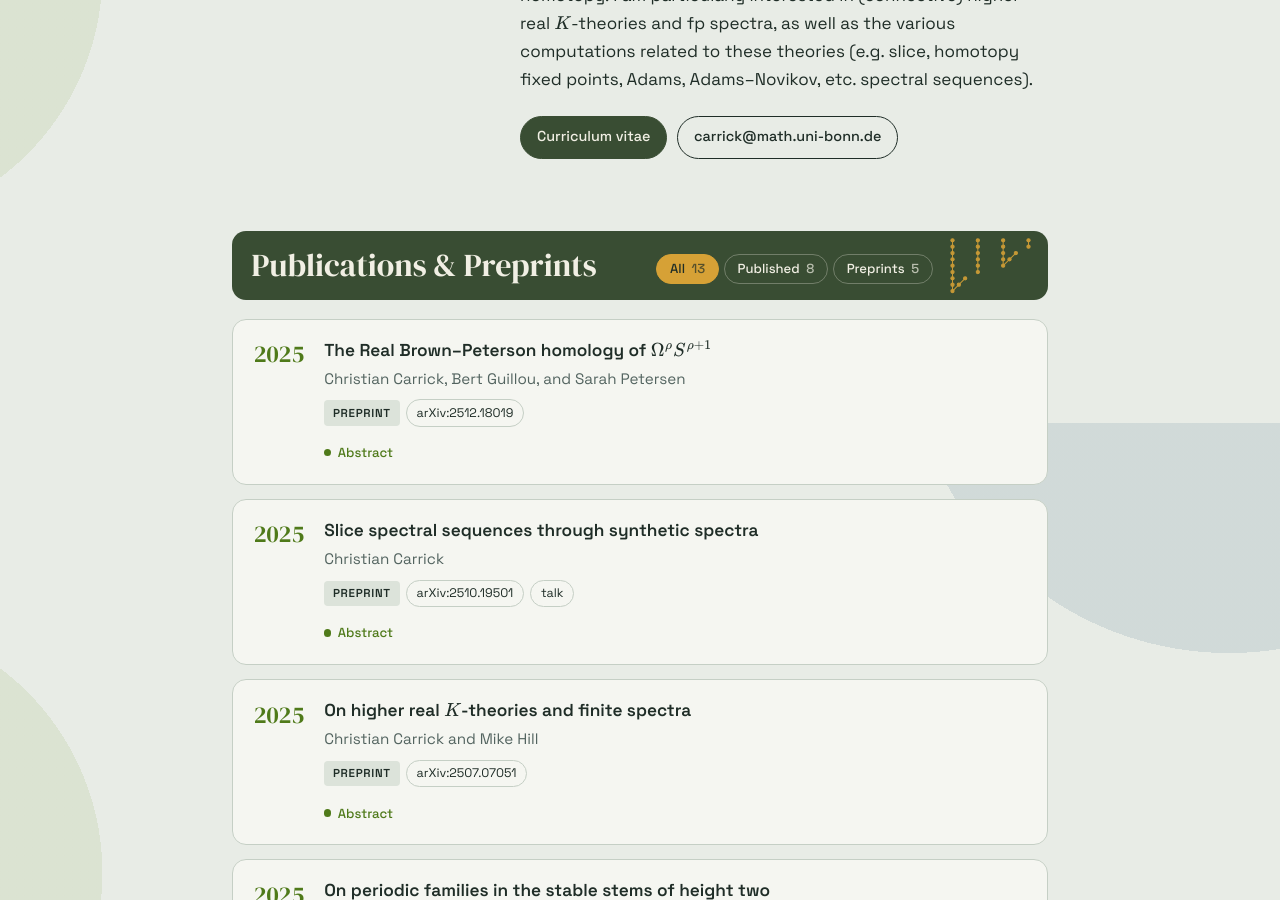
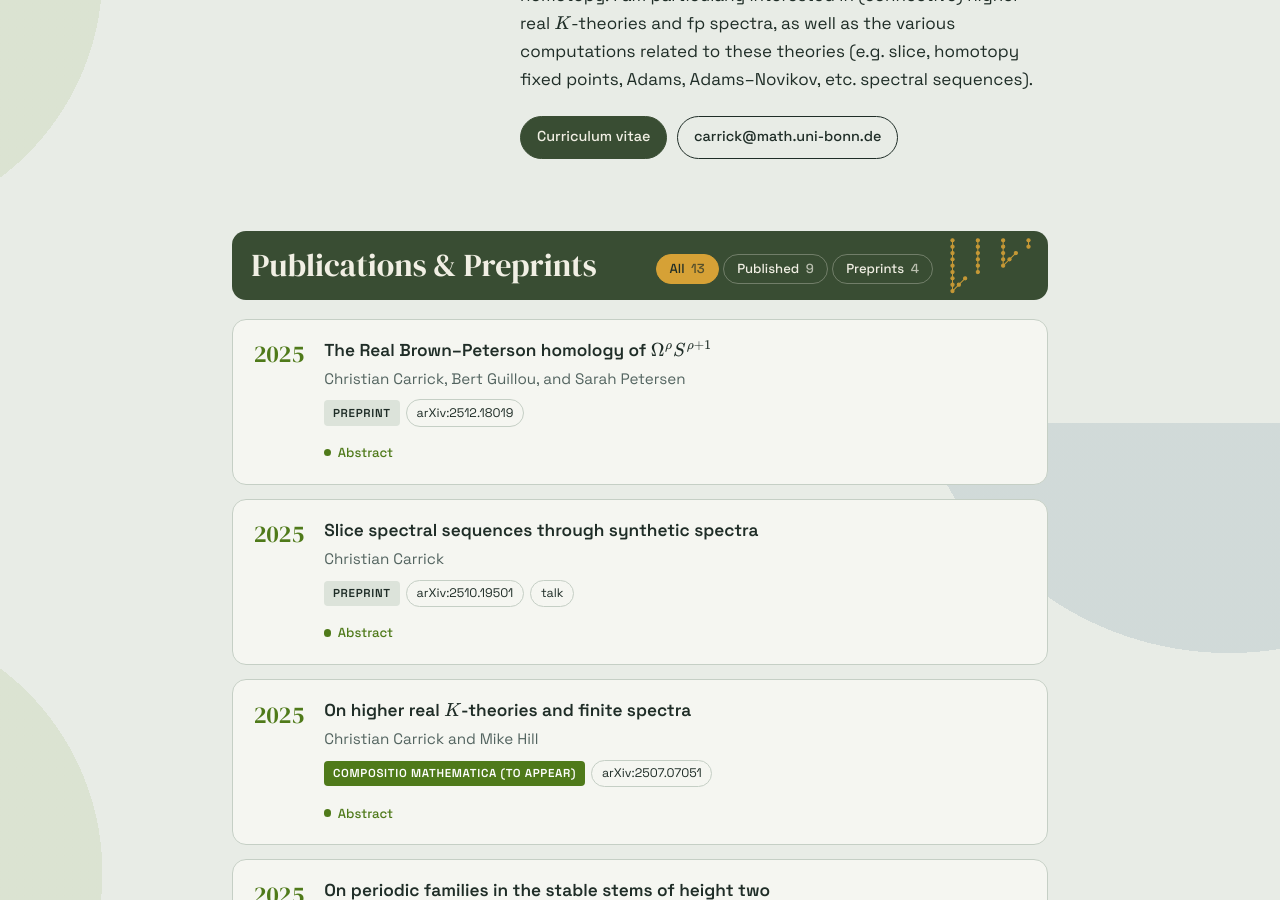
Before and after one commit to carrickchristian/carrickchristian.github.io, a Jekyll site: the page built from index.html, in a window 1280 px wide and 900 px high, scrolled down 477 px. Built offline with Jekyll 4.4.1, drawn with Linux system fonts in a browser that asks for light colours; the list of posts is cut into pages by our own code.

Commit message:
Finite spectra paper with Mike Hill to appear in Compositio

```diff
--- a/_data/publications.yml
+++ b/_data/publications.yml
@@ -22,6 +22,7 @@
   authors: "Christian Carrick and Mike Hill"
   year: 2025
   arxiv: "2507.07051"
+  journal: "Compositio Mathematica (to appear)"
   abstract: >-
     We study higher chromatic height analogues $eo_h$ of the connective real $K$-theory spectrum $ko$. We show that $eo_h$ is an fp spectrum of type $h$ in the sense of Mahowald–Rezk. We use these to study an Euler characteristic for fp spectra introduced by Ishan Levy, and give a partial answer to a question of Levy regarding the algebraic $K$-theory of the category of finite type $h$ spectra. As a corollary, we prove that if the generalized Moore spectrum $\mathbb{S}/(2^{i_0},v_1^{i_1},\ldots,v_h^{i_h})$ exists, then the $2$-adic valuation of $\prod i_j$ must exceed that of the height $h$.
 
```
